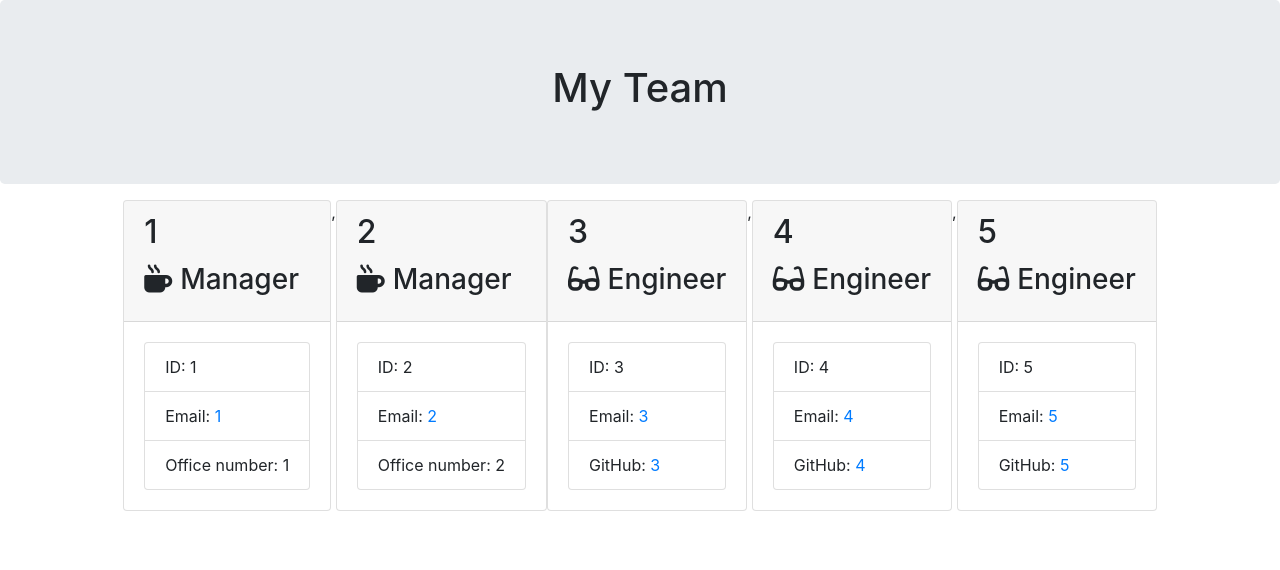
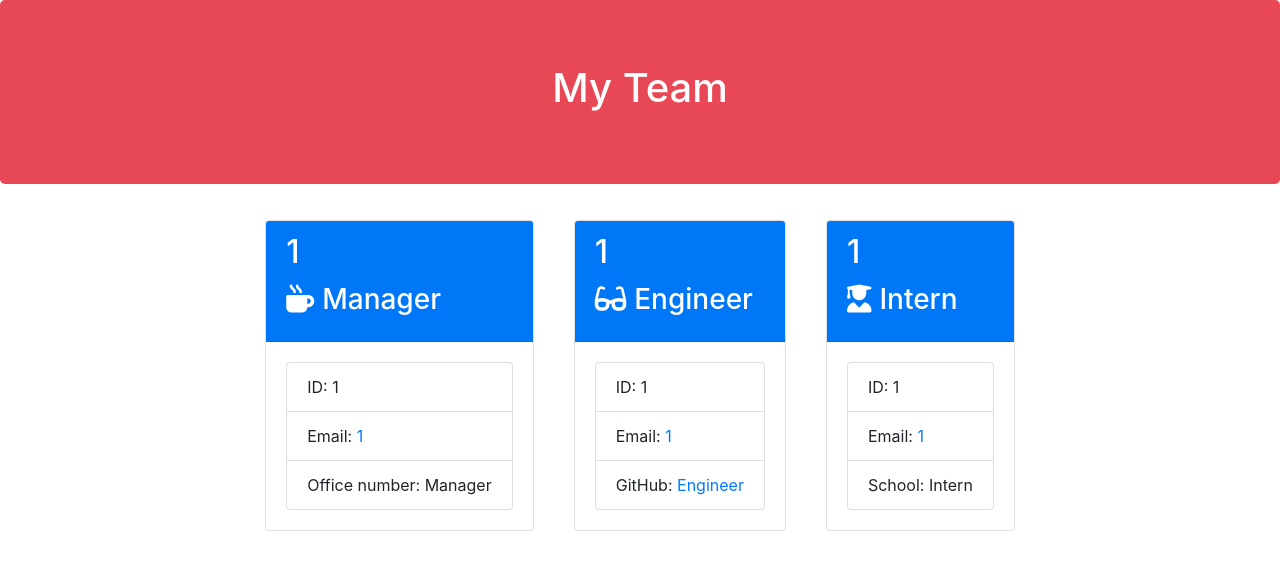
Before and after one commit to caleb-brochu/Template_Engine_Employee_Summary, a website: page employeeList.html in a window 1280 px wide. Drawn offline with nearby package versions, Linux system fonts and the light colour scheme.

Commit message:
adding styles.css

```diff
--- a/employeeList.html
+++ b/employeeList.html
@@ -8,7 +8,7 @@
     <title>My Team</title>
     <link rel="stylesheet" href="https://stackpath.bootstrapcdn.com/bootstrap/4.3.1/css/bootstrap.min.css"
         integrity="sha384-ggOyR0iXCbMQv3Xipma34MD+dH/1fQ784/j6cY/iJTQUOhcWr7x9JvoRxT2MZw1T" crossorigin="anonymous">
-    <link rel="stylesheet" href="style.css">
+    <link rel="stylesheet" href="templates/styles.css">
     <script src="https://kit.fontawesome.com/c502137733.js"></script>
 </head>
 
@@ -32,59 +32,33 @@
         <ul class="list-group">
             <li class="list-group-item">ID: 1</li>
             <li class="list-group-item">Email: <a href="mailto:1">1</a></li>
-            <li class="list-group-item">Office number: 1</li>
-        </ul>
-    </div>
-</div>
-,<div class="card employee-card">
-    <div class="card-header">
-        <h2 class="card-title">2</h2>
-        <h3 class="card-title"><i class="fas fa-mug-hot mr-2"></i>Manager</h3>
-    </div>
-    <div class="card-body">
-        <ul class="list-group">
-            <li class="list-group-item">ID: 2</li>
-            <li class="list-group-item">Email: <a href="mailto:2">2</a></li>
-            <li class="list-group-item">Office number: 2</li>
+            <li class="list-group-item">Office number: Manager</li>
         </ul>
     </div>
 </div>
 <div class="card employee-card">
     <div class="card-header">
-        <h2 class="card-title">3</h2>
+        <h2 class="card-title">1</h2>
         <h3 class="card-title"><i class="fas fa-glasses mr-2"></i>Engineer</h3>
     </div>
     <div class="card-body">
         <ul class="list-group">
-            <li class="list-group-item">ID: 3</li>
-            <li class="list-group-item">Email: <a href="mailto:3">3</a></li>
-            <li class="list-group-item">GitHub: <a href="https://github.com/3" target="_blank" rel="noopener noreferrer">3</a></li>
+            <li class="list-group-item">ID: 1</li>
+            <li class="list-group-item">Email: <a href="mailto:1">1</a></li>
+            <li class="list-group-item">GitHub: <a href="https://github.com/Engineer" target="_blank" rel="noopener noreferrer">Engineer</a></li>
         </ul>
     </div>
 </div>
-,<div class="card employee-card">
+<div class="card employee-card">
     <div class="card-header">
-        <h2 class="card-title">4</h2>
-        <h3 class="card-title"><i class="fas fa-glasses mr-2"></i>Engineer</h3>
+        <h2 class="card-title">1</h2>
+        <h3 class="card-title"><i class="fas fa-user-graduate mr-2"></i>Intern</h3>
     </div>
     <div class="card-body">
         <ul class="list-group">
-            <li class="list-group-item">ID: 4</li>
-            <li class="list-group-item">Email: <a href="mailto:4">4</a></li>
-            <li class="list-group-item">GitHub: <a href="https://github.com/4" target="_blank" rel="noopener noreferrer">4</a></li>
-        </ul>
-    </div>
-</div>
-,<div class="card employee-card">
-    <div class="card-header">
-        <h2 class="card-title">5</h2>
-        <h3 class="card-title"><i class="fas fa-glasses mr-2"></i>Engineer</h3>
-    </div>
-    <div class="card-body">
-        <ul class="list-group">
-            <li class="list-group-item">ID: 5</li>
-            <li class="list-group-item">Email: <a href="mailto:5">5</a></li>
-            <li class="list-group-item">GitHub: <a href="https://github.com/5" target="_blank" rel="noopener noreferrer">5</a></li>
+            <li class="list-group-item">ID: 1</li>
+            <li class="list-group-item">Email: <a href="mailto:1">1</a></li>
+            <li class="list-group-item">School: Intern</li>
         </ul>
     </div>
 </div>
--- /dev/null
+++ b/templates/styles.css
@@ -0,0 +1,12 @@
+.employee-card{
+    margin: 20px;
+}
+
+.jumbotron{
+    background-color: #e84855;
+    color: white;
+}
+.card-header{
+    background-color: #0077f7;
+    color: white;
+}
```
Also changed, not shown: templates/main.html (+1 -1 lines), README.md.
